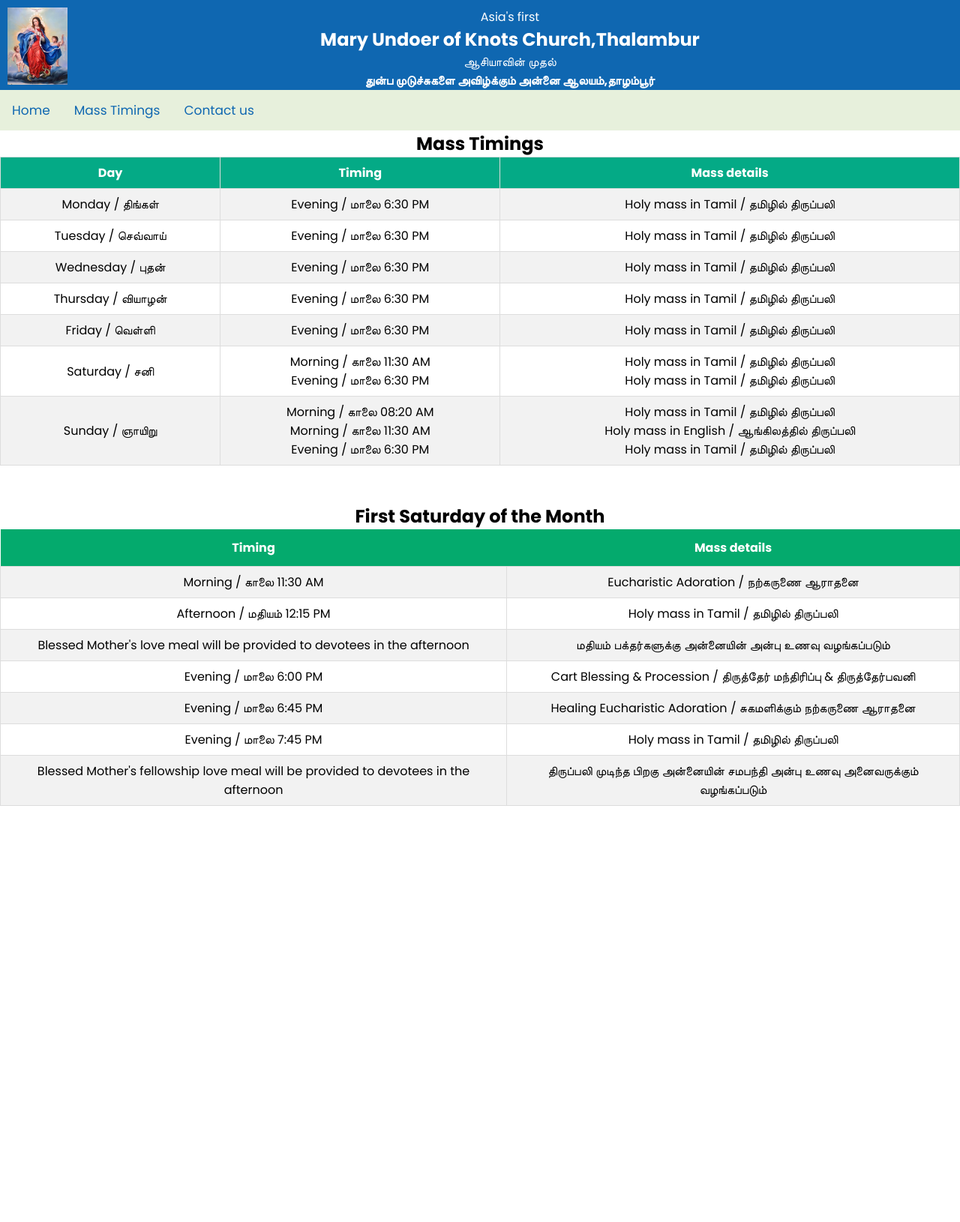
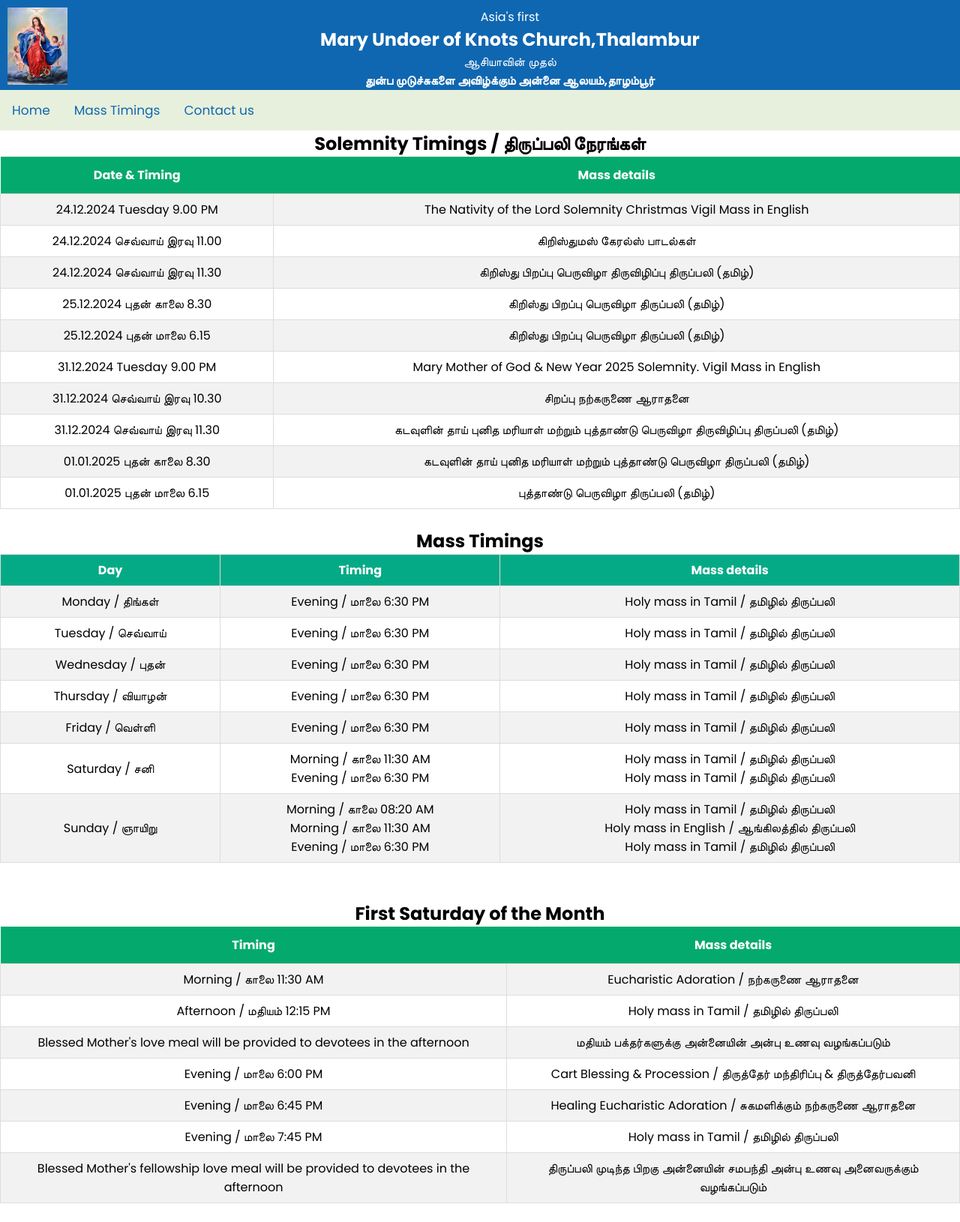
Before and after one commit to maryundoerofknotschurch/mukc, a Flask app: page / in a window 1280 px wide, after a click on "Mass Timings". Shown: the whole page at 75% size. Before the commit the page ends 1075 px from the top, so only its background shows below. Run offline with Flask 3, Linux system fonts and the light colour scheme.

Commit message:
Add files via upload

```diff
--- a/templates/maryundoerofknots.html
+++ b/templates/maryundoerofknots.html
@@ -150,23 +150,25 @@ body{
   color: white;
 }
 
-    #masstiming_id1 {
+    #masstiming_id1,#masstiming_idspl {
   font-family: Arial, Helvetica, sans-serif;
   border-collapse: collapse;
   width: 100%;
 }
 
-#masstiming_id1 td, #masstiming_id th {
+#masstiming_id1 td, #masstiming_idspl td,#masstiming_id th {
   border: 1px solid #ddd;
   padding: 8px;
   text-align: center;
 }
 
 #masstiming_id1 tr:nth-child(even){background-color: #f2f2f2;}
+#masstiming_idspl tr:nth-child(even){background-color: #f2f2f2;}
 
 #masstiming_id1 tr:hover {background-color: #ddd;}
+#masstiming_idspl tr:hover {background-color: #ddd;}
 
-#masstiming_id1 th {
+#masstiming_id1 th,#masstiming_idspl th {
   padding-top: 12px;
   padding-bottom: 12px;
   text-align: center;
@@ -342,6 +344,54 @@ body{
 <div class="masstiming" id="masstiming-show">
 <!--    <p class="text-masstiming" id="masstimingContent">masstiming Content..-->
 <!--    </p>-->
+    <h2 style="text-align:center;">Solemnity Timings / திருப்பலி நேரங்கள் </h2>
+    <table id="masstiming_idspl">
+          <tr>
+             <th>Date & Timing</th>
+            <th>Mass details</th>
+          </tr>
+          <tr>
+                <td> 24.12.2024 Tuesday 9.00 PM</td>
+                <td> The Nativity of the Lord Solemnity Christmas Vigil Mass in English </td>
+          </tr>
+          <tr>
+                <td> 24.12.2024 செவ்வாய் இரவு 11.00</td>
+                <td> கிறிஸ்துமஸ் கேரல்ஸ் பாடல்கள் </td>
+          </tr>
+          <tr>
+                <td> 24.12.2024 செவ்வாய் இரவு 11.30</td>
+                <td> கிறிஸ்து பிறப்பு பெருவிழா திருவிழிப்பு திருப்பலி (தமிழ்) </td>
+          </tr>
+          <tr>
+                <td> 25.12.2024 புதன் காலை 8.30</td>
+                <td> கிறிஸ்து பிறப்பு பெருவிழா திருப்பலி (தமிழ்) </td>
+          </tr>
+          <tr>
+                <td> 25.12.2024 புதன் மாலை 6.15</td>
+                <td> கிறிஸ்து பிறப்பு பெருவிழா திருப்பலி (தமிழ்) </td>
+          </tr>
+          <tr>
+                <td> 31.12.2024 Tuesday 9.00 PM</td>
+                <td> Mary Mother of God & New Year 2025 Solemnity. Vigil Mass in English </td>
+          </tr>
+          <tr>
+                <td> 31.12.2024 செவ்வாய் இரவு 10.30</td>
+                <td> சிறப்பு நற்கருணை ஆராதனை </td>
+          </tr>
+          <tr>
+                <td> 31.12.2024 செவ்வாய் இரவு 11.30</td>
+                <td> கடவுளின் தாய் புனித மரியாள் மற்றும் புத்தாண்டு பெருவிழா திருவிழிப்பு திருப்பலி (தமிழ்) </td>
+          </tr>
+          <tr>
+                <td> 01.01.2025 புதன் காலை 8.30</td>
+                <td> கடவுளின் தாய் புனித மரியாள் மற்றும் புத்தாண்டு பெருவிழா திருப்பலி (தமிழ்) </td>
+          </tr>
+          <tr>
+                <td> 01.01.2025 புதன் மாலை 6.15</td>
+                <td> புத்தாண்டு பெருவிழா திருப்பலி (தமிழ்) </td>
+          </tr>
+    </table>
+    <br>
     <h2 style="text-align:center;">Mass Timings</h2>
     <table id="masstiming_id">
           <tr>
```
